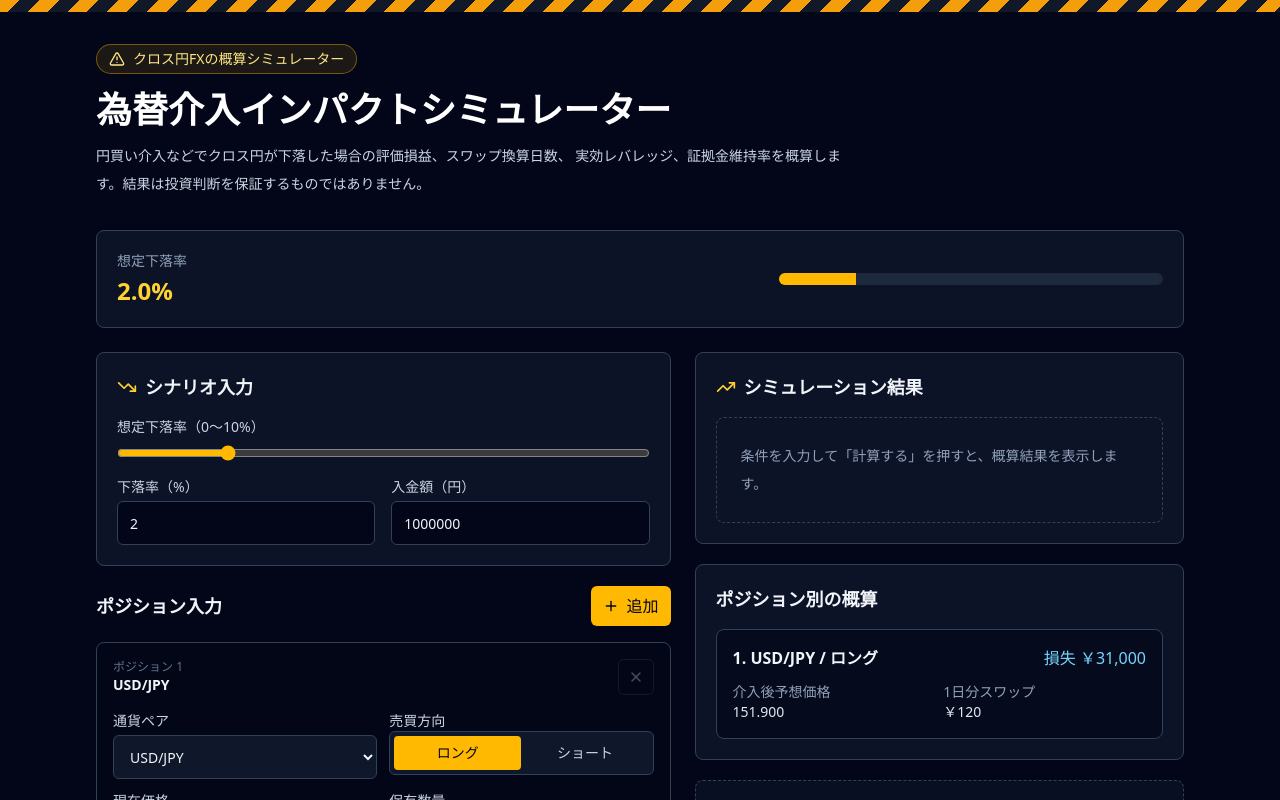
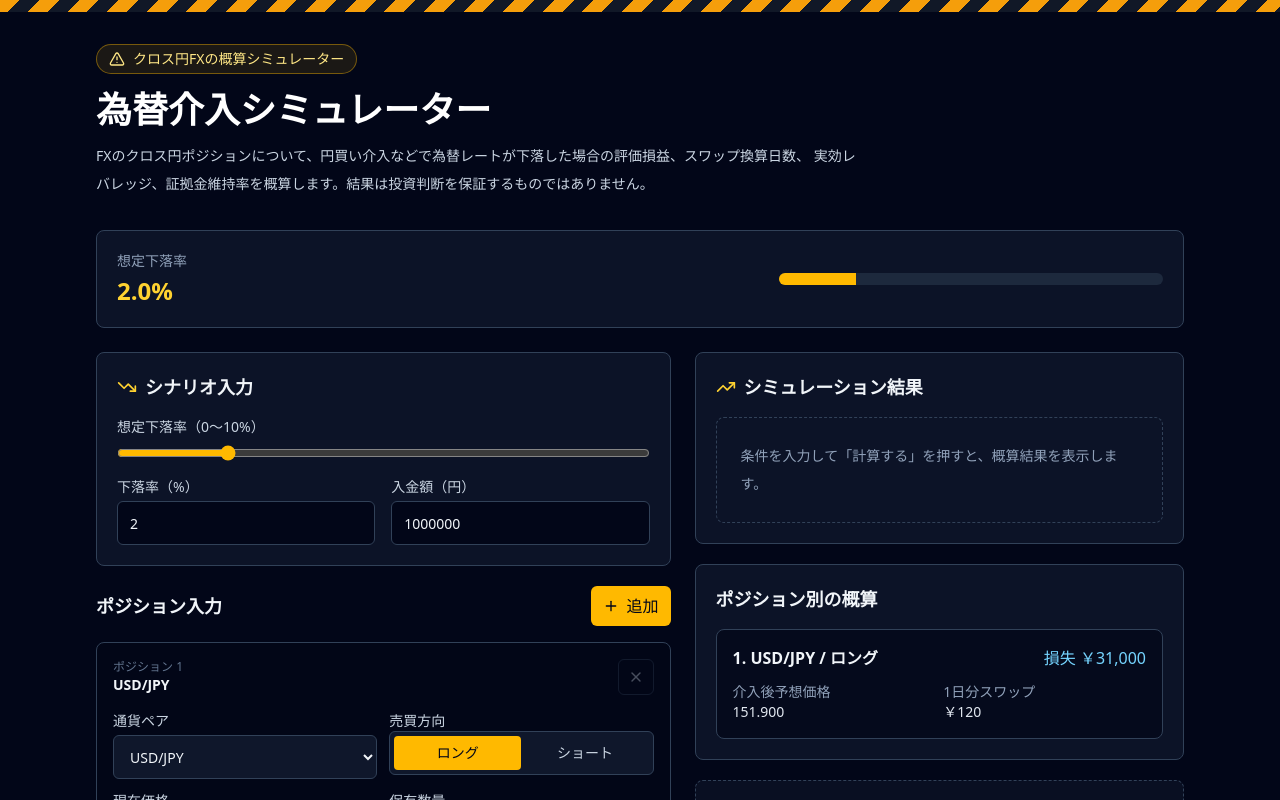
Before and after one commit to Americaman-Chicken/fx-intervention-simulator, a React (Vite) app: page / in a window 1280 px wide. Shown: the top 800 px of the page. Built offline with nearby package versions, Linux system fonts and the light colour scheme.

Commit message:
Rename app for search visibility

```diff
--- a/index.html
+++ b/index.html
@@ -6,15 +6,15 @@
     <meta name="viewport" content="width=device-width, initial-scale=1.0" />
     <meta
       name="description"
-      content="為替介入によってクロス円が下落した場合の評価損益、スワップ換算日数、レバレッジ、証拠金維持率を概算できる無料シミュレーターです。"
+      content="為替介入でクロス円FXが下落した場合の評価損益、スワップ換算日数、レバレッジ、証拠金維持率を概算できる無料シミュレーターです。"
     />
     <meta property="og:type" content="website" />
-    <meta property="og:title" content="為替介入インパクトシミュレーター" />
+    <meta property="og:title" content="為替介入シミュレーター" />
     <meta
       property="og:description"
       content="クロス円FXの評価損益、スワップ換算日数、レバレッジ、証拠金維持率を概算できます。"
     />
-    <title>為替介入インパクトシミュレーター｜クロス円FXの損益を試算</title>
+    <title>為替介入シミュレーター｜クロス円FXの損益・証拠金維持率を試算</title>
   </head>
   <body>
     <div id="root"></div>
--- a/src/App.jsx
+++ b/src/App.jsx
@@ -327,10 +327,10 @@ export default function FxInterventionSimulator() {
             クロス円FXの概算シミュレーター
           </div>
           <h1 className="text-3xl font-bold tracking-normal text-white sm:text-4xl">
-            為替介入インパクトシミュレーター
+            為替介入シミュレーター
           </h1>
           <p className="mt-3 max-w-3xl text-sm leading-7 text-slate-300">
-            円買い介入などでクロス円が下落した場合の評価損益、スワップ換算日数、
+            FXのクロス円ポジションについて、円買い介入などで為替レートが下落した場合の評価損益、スワップ換算日数、
             実効レバレッジ、証拠金維持率を概算します。結果は投資判断を保証するものではありません。
           </p>
         </header>
```
Also changed, not shown: 1 other file (tests, documents, lock files or other folders).
